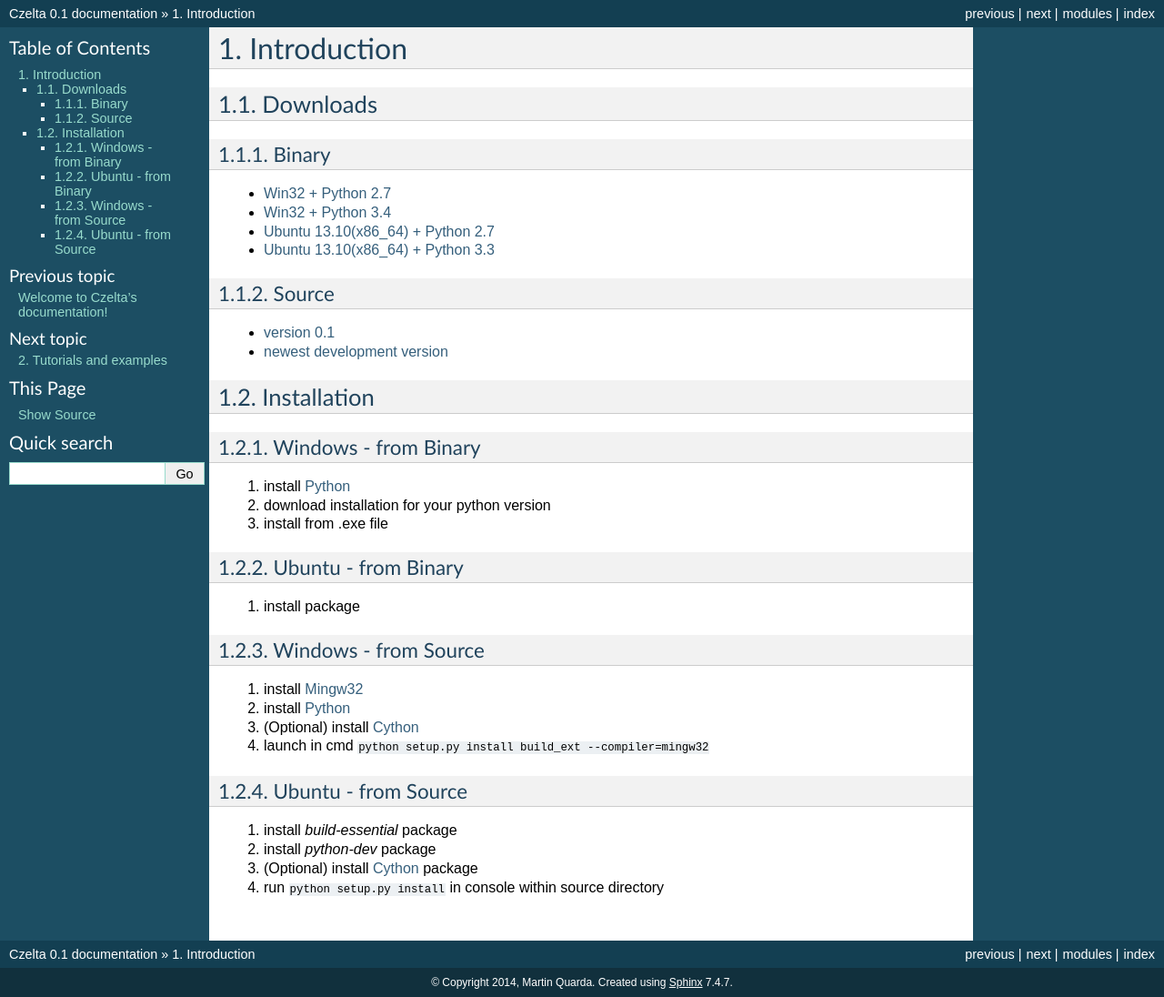
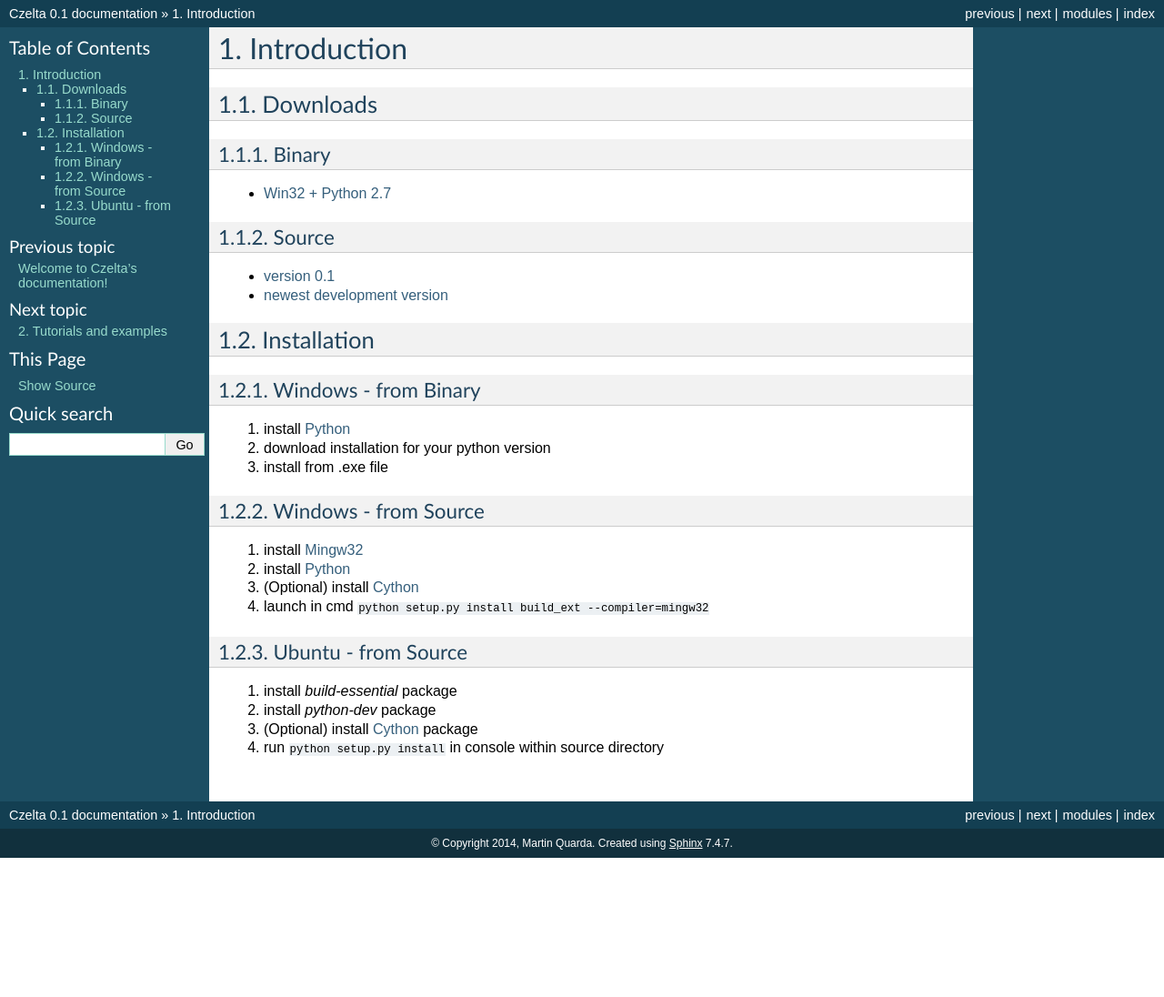
Before and after one commit to Hinogary/czelta-python, a Sphinx documentation site: the page built from doc/introduction.rst, in a window 1280 px wide. Shown: the whole page at 91% size. Built offline with Sphinx 7.4.7, drawn with Linux system fonts in a browser that asks for light colours; after the commit the page ends 943 px from its top, so only the background shows below that.

Commit message:
doc update

```diff
--- a/doc/introduction.rst
+++ b/doc/introduction.rst
@@ -7,14 +7,11 @@
 
 Binary
 ------
-* `Win32 + Python 2.7 <http://czelta.quarda.cz/downloads/0.1/czelta-win32-python2.7.exe>`_
-* `Win32 + Python 3.4 <http://czelta.quarda.cz/downloads/0.1/czelta-win32-python3.4.exe>`_
-* `Ubuntu 13.10(x86_64) + Python 2.7 <http://czelta.quarda.cz/downloads/0.1/czelta-linux_x86_64-python2.7.deb>`_
-* `Ubuntu 13.10(x86_64) + Python 3.3 <http://czelta.quarda.cz/downloads/0.1/czelta-linux_x86_64-python3.3.deb>`_
+* `Win32 + Python 2.7 <http://czelta.quarda.cz/downloads/0.1-beta/czelta-0.1.win32-py2.7.exe>`_
 
 Source
 ------
-* `version 0.1 <http://czelta.quarda.cz/downloads/0.1/czelta-source-0.1.tar.gz>`_
+* `version 0.1 <http://czelta.quarda.cz/downloads/0.1-beta/czelta-0.1-beta.zip>`_
 * `newest development version <https://github.com/Hinogary/czelta>`_
 
 Installation
@@ -25,10 +22,6 @@
 #. install `Python <https://www.python.org/>`_
 #. download installation for your python version
 #. install from .exe file
-
-Ubuntu - from Binary
---------------------
-#. install package
 
 Windows - from Source
 ---------------------
```
